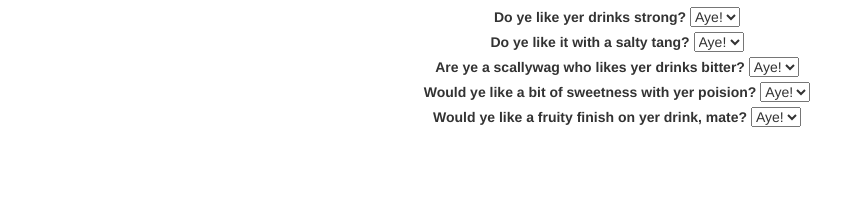
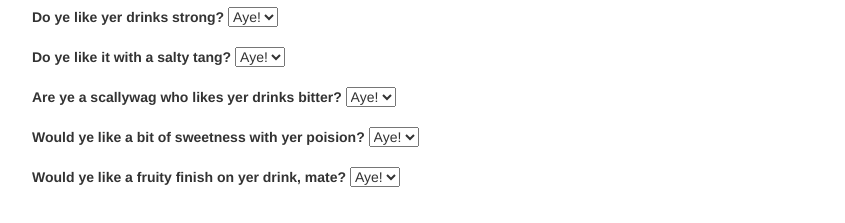
Before and after one commit to patrickford/pirateBartender, a plain HTML site: page index.html in a window 1280 px wide. Shown: the part 63-286 px from the top of the page, without its empty margins (23-868 px from the left). Drawn offline with nearby package versions, Linux system fonts and the light colour scheme.

Commit message:
use div instead of br

```diff
--- a/index.html
+++ b/index.html
@@ -16,34 +16,43 @@
   			<!--header user will see most-->
   			<h1>Pick your poision, matey!</h1>
   		</header>
+  		<main id="Questions">
 		<div class="container">
   			<div class="row">
-  				<div id="drinkQuestions" class="form-group">
-  					<label value="strong">Do ye like yer drinks strong?</label>
-  					<select id="drinkPreference">
+  				<div class="form-group">
+  					<label for="strong">Do ye like yer drinks strong?</label>
+  					<select name="strong" class="strong">
   						<option>Aye!</option>
   						<option>Nay</option>
-  					</select><br>
-  					<label value="salty">Do ye like it with a salty tang?</label>
-  					<select>
+  					</select>
+  				</div>
+  				<div class="form-group">
+  					<label for="salty">Do ye like it with a salty tang?</label>
+  					<select name="salty" class="salty">
   						<option>Aye!</option>
   						<option>Nay</option>
-  					</select><br>
-  					<label value="bitter">Are ye a scallywag who likes yer drinks bitter?</label>
-  					<select>
+  					</select>
+  				</div>
+  				<div class="form-group">
+  					<label for="bitter">Are ye a scallywag who likes yer drinks bitter?</label>
+  					<select name="bitter" class="bitter">
   						<option>Aye!</option>
   						<option>Nay</option>
-  					</select><br>
-  					<label value="sweet">Would ye like a bit of sweetness with yer poision?</label>
-  					<select>
+  					</select>
+  				</div>
+  				<div class="form-group">
+  					<label for="sweet">Would ye like a bit of sweetness with yer poision?</label>
+  					<select name="sweet" class="sweet">
   						<option>Aye!</option>
   						<option>Nay</option>
-  					</select><br>
-  					<label value="fruit">Would ye like a fruity finish on yer drink, mate?</label>
-  					<select>
+  					</select>
+  				</div>
+  				<div class="form-group">
+  					<label for="fruit">Would ye like a fruity finish on yer drink, mate?</label>
+  					<select name="fruit" class="fruit">
   						<option>Aye!</option>
   						<option>Nay</option>
-  					</select><br>
+  					</select>
   				</div>
   			</div>
 		</div>
```
